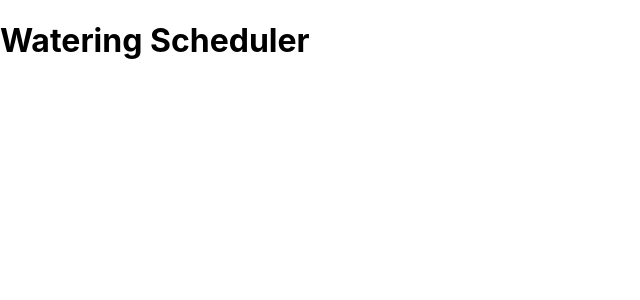
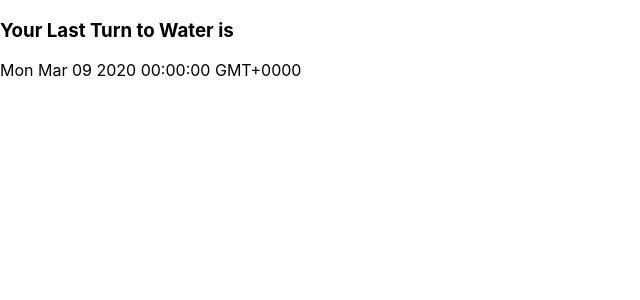
Before and after one commit to sarahtam718/tandem-challenge, a React (Create React App) app in the folder watering-scheduler/: page / in a window 1280 px wide. Shown: the top 300 px of the page, without its empty margins (0-640 px from the left). Built offline with nearby package versions, Linux system fonts and the light colour scheme.

Commit message:
found how many times to water each plant across the 12 weeks - but let's DRY up

```diff
--- a/watering-scheduler/package.json
+++ b/watering-scheduler/package.json
@@ -6,8 +6,10 @@
     "@testing-library/jest-dom": "^4.2.4",
     "@testing-library/react": "^9.3.3",
     "@testing-library/user-event": "^7.1.2",
+    "moment": "^2.24.0",
     "react": "^16.12.0",
     "react-dom": "^16.12.0",
+    "react-moment": "^0.9.7",
     "react-scripts": "3.3.0"
   },
   "scripts": {
--- a/watering-scheduler/src/components/PlantMath.js
+++ b/watering-scheduler/src/components/PlantMath.js
@@ -1,13 +1,16 @@
 import React, { Component } from 'react';
 import plantData from './plantData.json';
+import Moment from 'react-moment';
 
 // Empty global array to fill with dates to water each plant
 let wateringDates = [];
+let timesToWater = [];
+const startDate = '2019-12-16';
 
 export default class PlantMath extends Component {
   // How many times do we need to water the plants in the next 12 weeks?
   // We need total days of watering divided by frequency of watering (Ex. Need to see dentist every 6 months in a year, so 12 total months in a year / 6 months frequency = 2x per year)
-  // react-moment can provide total number of days, but I'll use a placeholder for now
+  // react-moment can provide total number of days
   // can find frequency by splitting water_after value
 
   wateringFrequency = () => {
@@ -16,16 +19,37 @@ export default class PlantMath extends Component {
       let eachPlant = plantData[i].name;
       let waterFreq = plantData[i].water_after.split(' ')[0];
       //console.log(eachPlant, waterFreq);
-      //wateringDates.push(eachPlant, waterFreq);
-      wateringDates.push({ eachPlant: eachPlant, waterFreq: waterFreq });
+      let numFreq = Number(waterFreq);
+      // now we can push the name of the plant and the frequency in number format
+      wateringDates.push({ eachPlant: eachPlant, waterFreq: numFreq });
     }
-    console.log(wateringDates);
+    // console.log(wateringDates);
+  };
+
+  // for each plant, how many times will we have to water during the 12 weeks?
+  howManyWaterings = () => {
+    // total # of days in 12 weeks
+    let numOfDays = 12 * 7;
+    //console.log(numOfDays);
+    // for each plant, divide # of days / water_after frequency to find # of waterings
+    for (let i = 0; i < wateringDates.length; i++) {
+      const numOfWaterings = numOfDays / wateringDates[i].waterFreq;
+      timesToWater.push({
+        plant: wateringDates[i].eachPlant,
+        numOfWaterings: numOfWaterings
+      });
+    }
+    console.log(timesToWater);
   };
 
   render() {
     return (
       <div>
-        <h1 run={this.wateringFrequency()}>Watering Scheduler</h1>
+        <h3 first={this.wateringFrequency()} run={this.howManyWaterings()}>
+          Your Last Turn to Water is
+        </h3>
+        {/* end date is March 9th */}
+        <Moment add={{ weeks: 12 }}>{startDate}</Moment>
       </div>
     );
   }
```
Also changed, not shown: 1 other file (tests, documents, lock files or other folders).
